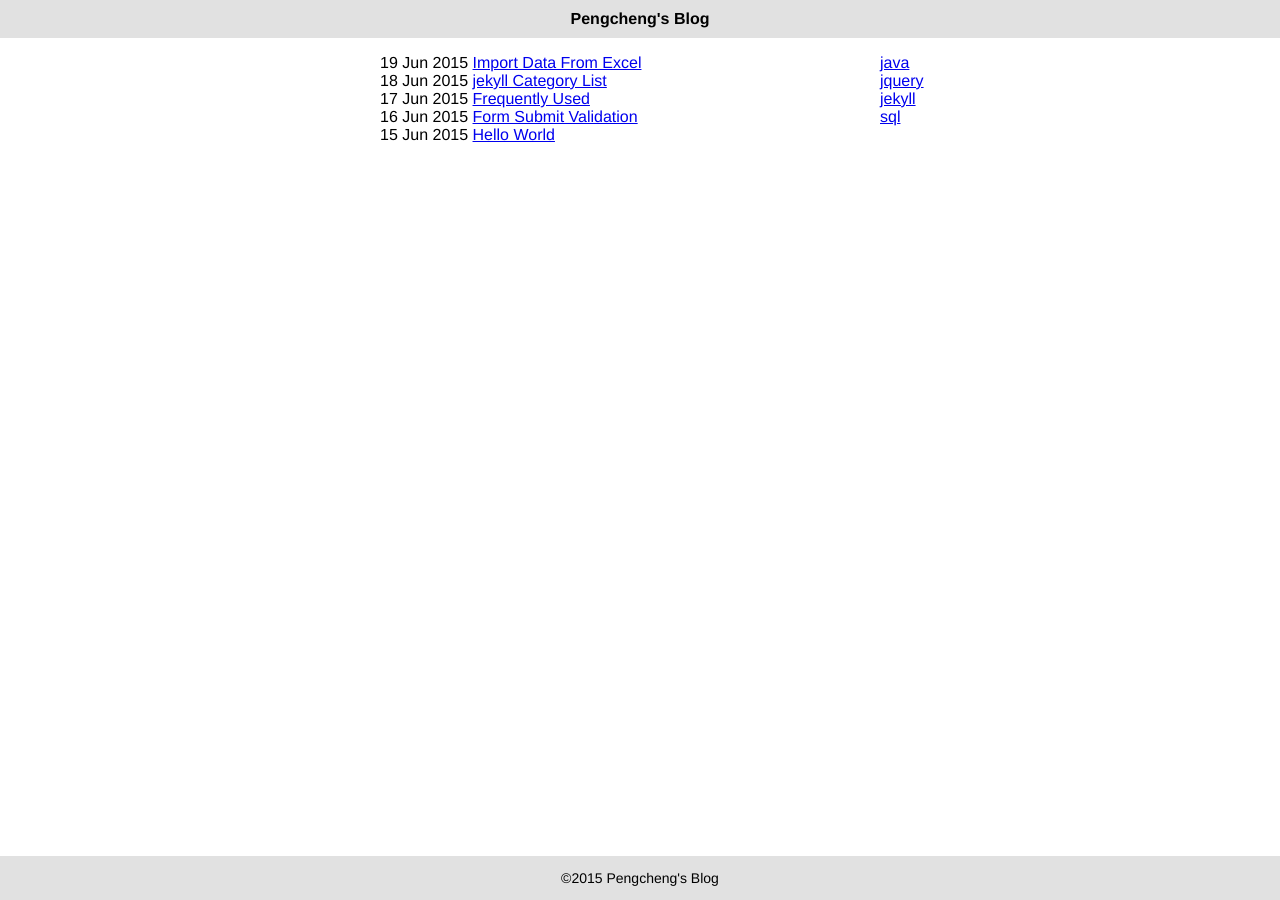
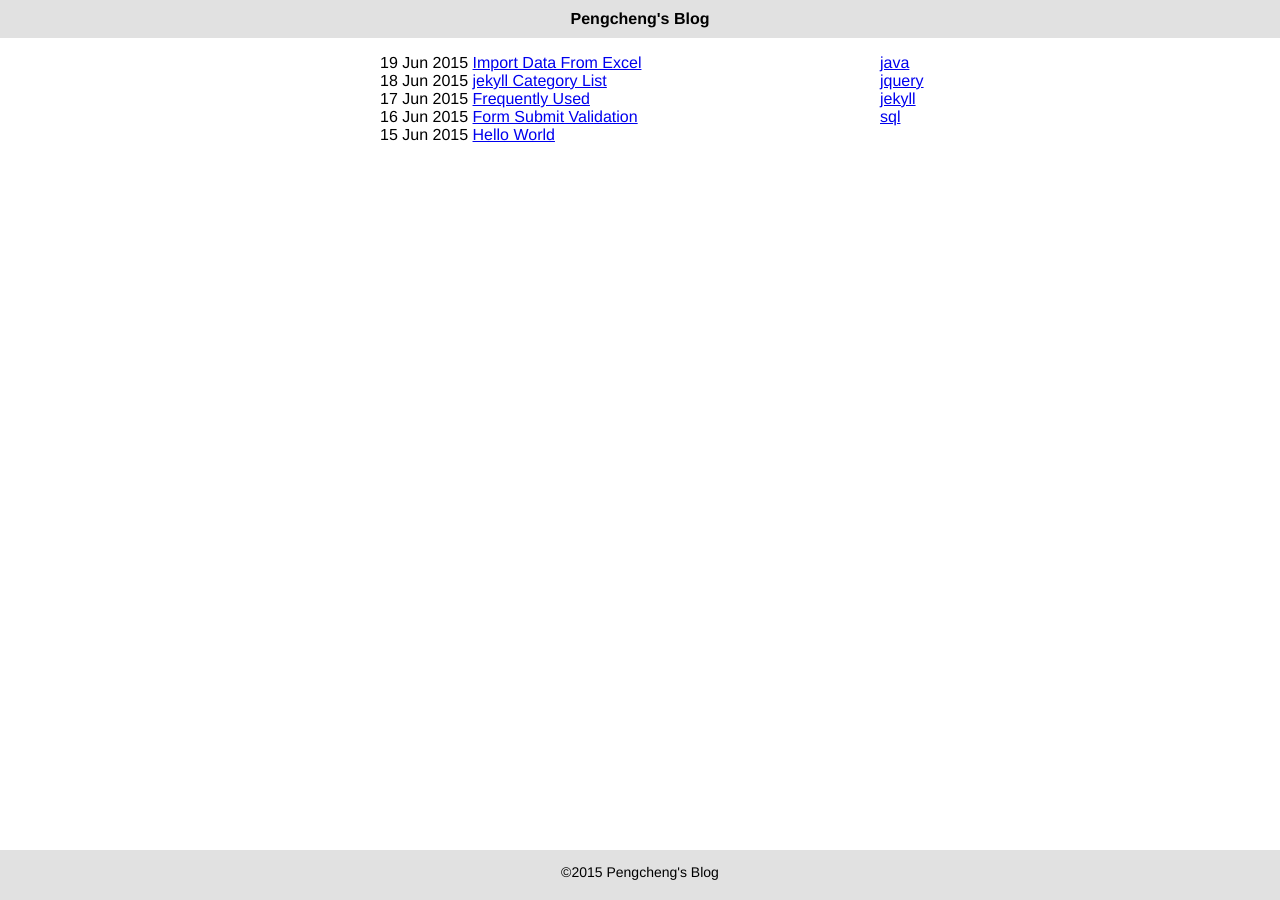
Before and after one commit to anfslove/jekyll_demo, a Jekyll site: the page built from index.html, in a window 1280 px wide. Built offline with Jekyll 4.4.1, drawn with Linux system fonts in a browser that asks for light colours.

Commit message:
Refined footer style.

```diff
--- a/_includes/footer.html
+++ b/_includes/footer.html
@@ -1,5 +1,6 @@
 <div class="footer">
 	<p>&copy;2015 Pengcheng's Blog</p>
 </div>
+</div>
 </body>
 </html>
--- a/_includes/header.html
+++ b/_includes/header.html
@@ -7,6 +7,7 @@
 	<title>{{ page.title }}</title>
 </head>
 <body>
+<div class="body-wrapper">
 <div class="header">
 	Pengcheng's Blog
 </div>
--- a/css/main.css
+++ b/css/main.css
@@ -1,6 +1,12 @@
 body{
 	margin: 0;
 	font-family: 'Gotham_SSm_3r',Helvetica,Arial,sans-serif;
+}
+
+.body-wrapper{
+	position:relative;
+	width:100%;
+	min-height:100%;
 }
 
 .header{
@@ -18,8 +24,9 @@
 	background: #E1E1E1;
     bottom: 0;
     left: 0;
-    position: absolute;
+    position: fixed;
     width: 100%;
+    height:50px;
 }
 
 .footer p {
@@ -31,6 +38,7 @@
 	width: 600px;
 	margin: 0 auto;
 	height: auto;
+	padding-bottom:50px;
 }
 
 .main{
```
